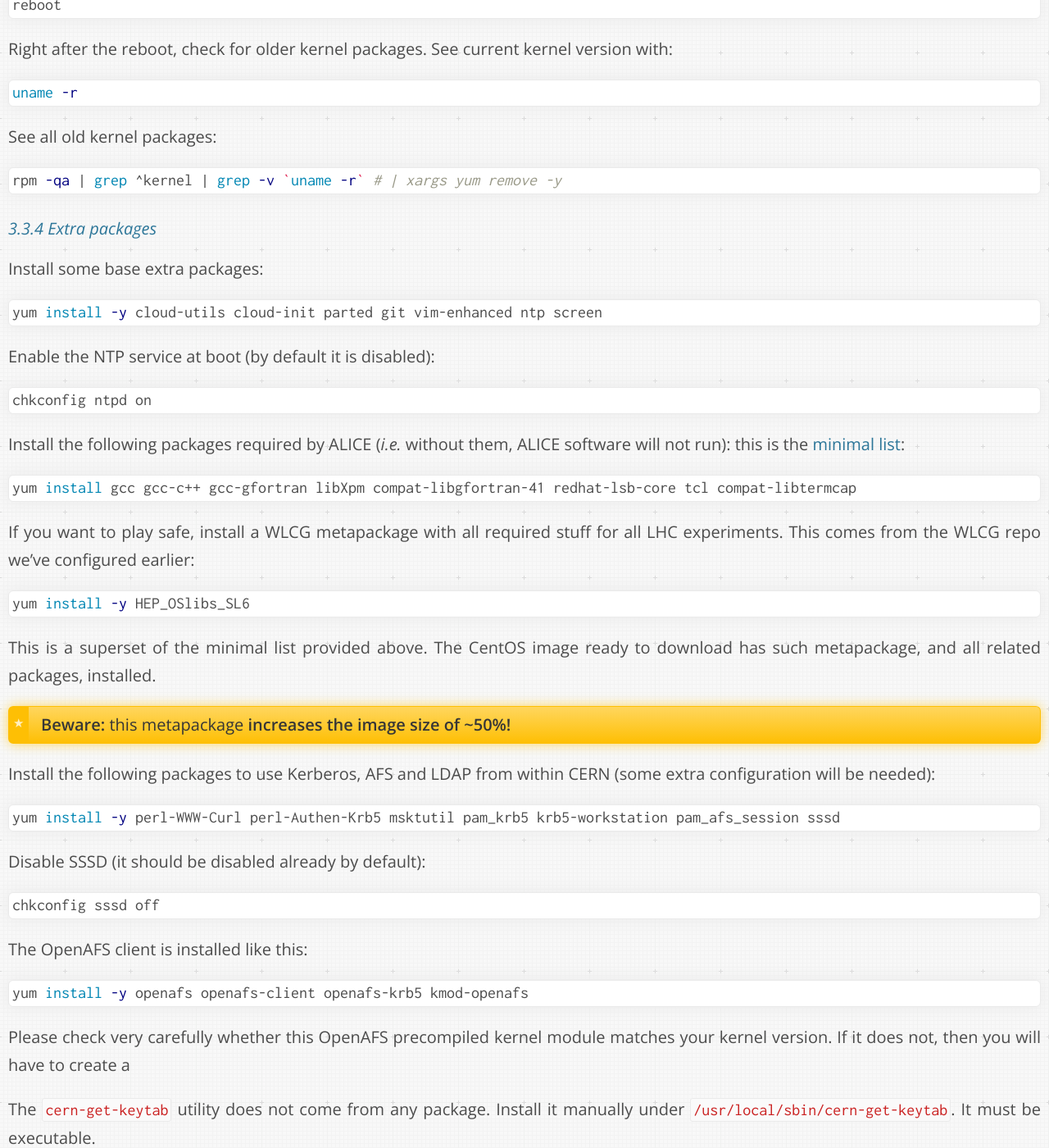
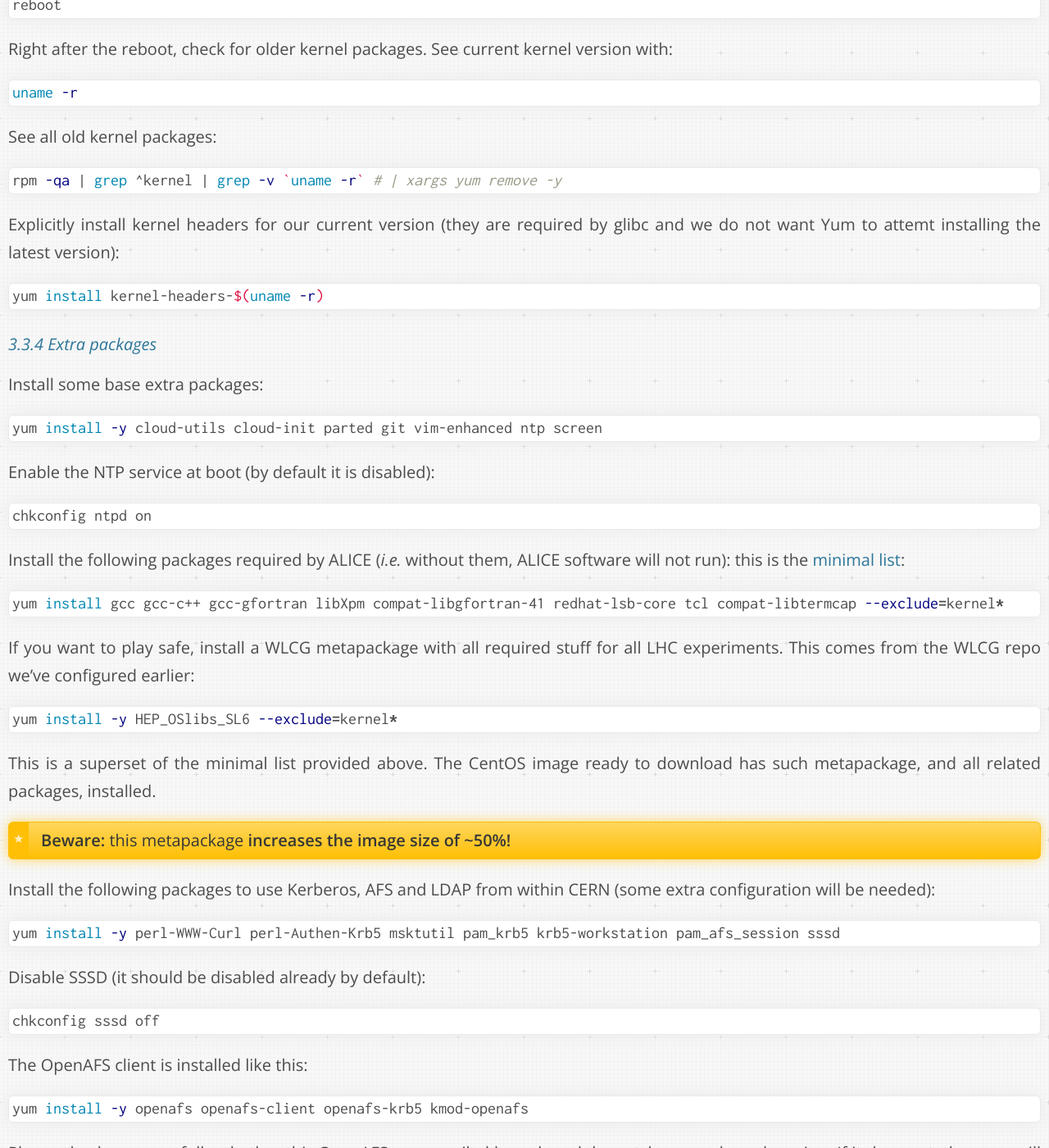
Before and after one commit to dberzano/dberzano.github.io, a Jekyll site: the page built from cloud/centos/index.md, in a window 1280 px wide and 1400 px high, scrolled down 14176 px. Shown: the whole window at 82% size. Built offline with Jekyll 4.4.1, drawn with Linux system fonts in a browser that asks for light colours; Markdown is read by kramdown in place of the engine named in the settings.

Commit message:
Cloud: install kernel-headers for current kernel

````diff
--- a/cloud/centos/index.md
+++ b/cloud/centos/index.md
@@ -577,6 +577,13 @@
 rpm -qa | grep ^kernel | grep -v `uname -r` # | xargs yum remove -y
 ```
 
+Explicitly install kernel headers for our current version (they are required by
+glibc and we do not want Yum to attemt installing the latest version):
+
+```bash
+yum install kernel-headers-$(uname -r)
+```
+
 
 #### Extra packages
 
@@ -597,14 +604,14 @@
 [minimal list](http://alien2.cern.ch/index.php?option=com_content&view=article&id=134:cvmfs&catid=7&Itemid=140):
 
 ```bash
-yum install gcc gcc-c++ gcc-gfortran libXpm compat-libgfortran-41 redhat-lsb-core tcl compat-libtermcap
+yum install gcc gcc-c++ gcc-gfortran libXpm compat-libgfortran-41 redhat-lsb-core tcl compat-libtermcap --exclude=kernel*
 ```
 
 If you want to play safe, install a WLCG metapackage with all required stuff for
 all LHC experiments. This comes from the WLCG repo we've configured earlier:
 
 ```bash
-yum install -y HEP_OSlibs_SL6
+yum install -y HEP_OSlibs_SL6 --exclude=kernel*
 ```
 
 This is a superset of the minimal list provided above. The CentOS image ready to
````
